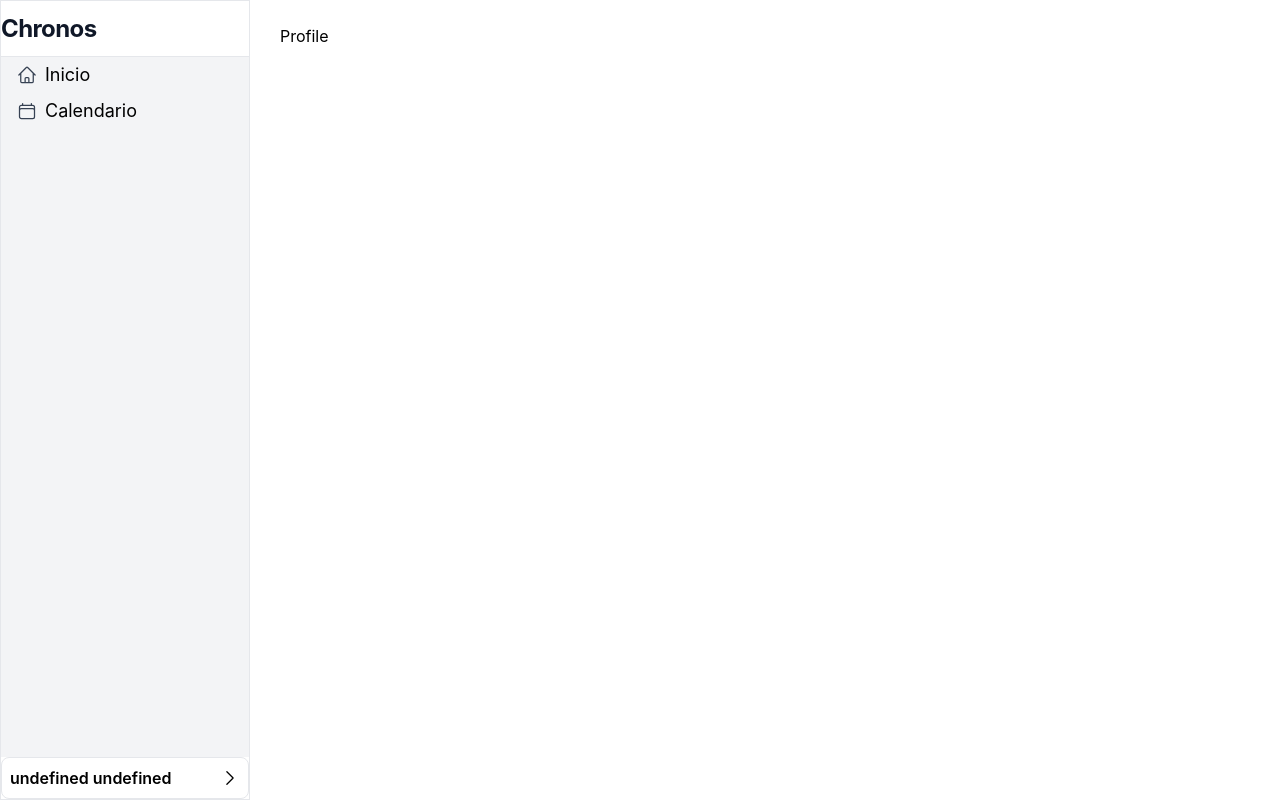
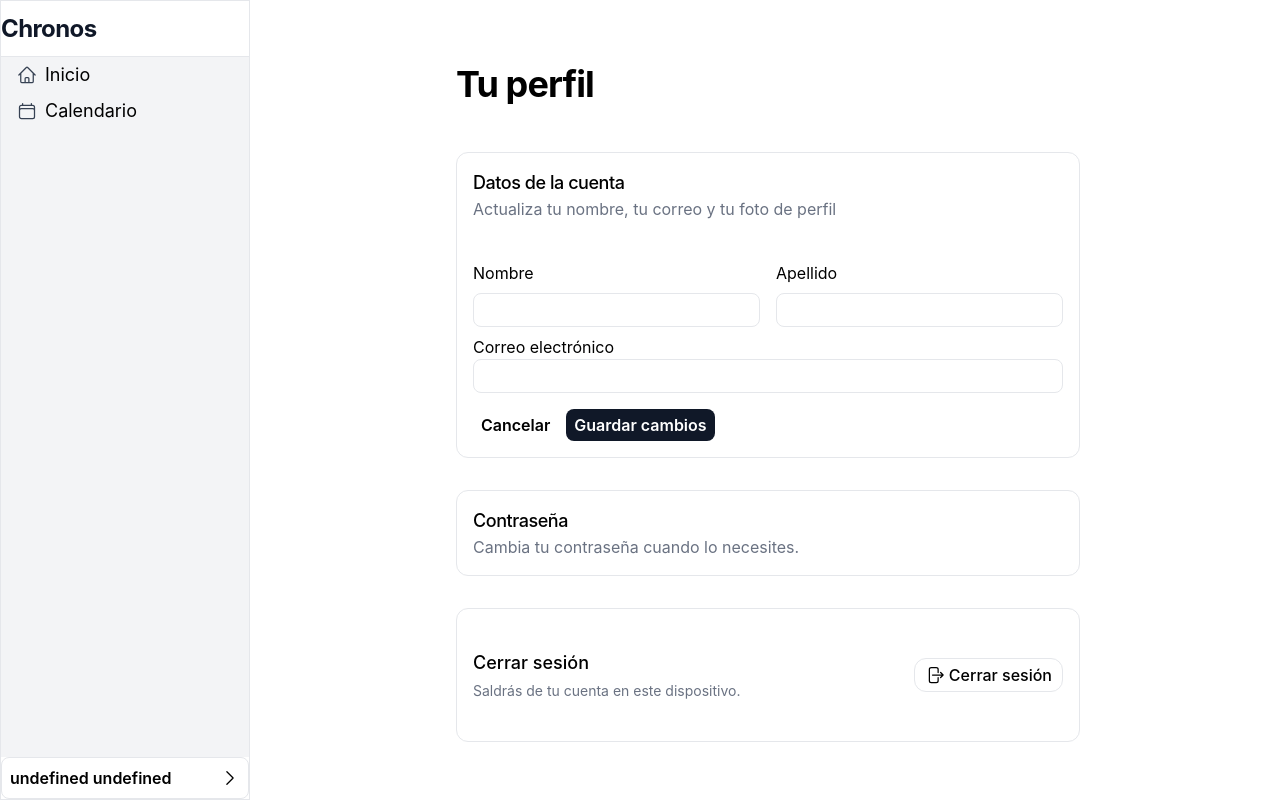
Before and after one commit to thejuancoo/chronos, a React (Vite) app: page /profile in a window 1280 px wide. Built offline with nearby package versions, Linux system fonts and the light colour scheme; no server answers.

Commit message:
style: Agrega estilos a la vista del perfil de usuario

```diff
--- a/src/features/profile/Profile.jsx
+++ b/src/features/profile/Profile.jsx
@@ -1,7 +1,80 @@
-import React from 'react'
+import { useForm } from "react-hook-form"
+import useAuth from "../../shared/hooks/useAuth"
+import { ArrowRightStartOnRectangleIcon } from "@heroicons/react/24/outline"
 
 export default function Profile() {
+  const { auth } = useAuth()
+  console.log(auth)
+
+  const {
+    register,
+    formState: {errors},
+    handleSubmit
+  } = useForm()
+
   return (
-    <div>Profile</div>
+    <div className="mx-auto flex w-full max-w-2xl flex-col gap-4 px-4 py-6 sm:px-6 lg:py-10">
+      <h1 className="text-4xl font-bold tracking-tight">Tu perfil</h1>
+
+      <div className="mt-8 border border-gray-200 p-4 rounded-xl">
+        <div>
+          <h2 className="text-lg font-medium tracking-tight">Datos de la cuenta</h2>
+          <p className="text-gray-500">Actualiza tu nombre, tu correo y tu foto de perfil</p>
+          <form className="mt-10">
+            <div className="grid gap-4 sm:grid-cols-2">
+              <div className="flex flex-col space-y-2">
+                <label className="">Nombre</label>
+                <input
+                  className="py-1 border border-gray-200 rounded-lg"
+                />
+              </div>
+              <div className="flex flex-col space-y-2">
+                <label>Apellido</label>
+                <input
+                  className="py-1 border border-gray-200 rounded-lg"
+                />
+              </div>
+            </div>
+
+            <div className="flex flex-col mt-2">
+              <label>Correo electrónico</label>
+              <input
+                className="py-1 border border-gray-200 rounded-lg"
+              />
+            </div>
+
+            <div className="pt-4 space-x-2">
+              <button
+                className="py-1 px-2 hover:bg-gray-200 rounded-lg font-semibold"
+              >Cancelar</button>
+              <button
+                className="bg-gray-900 text-white hover:bg-gray-800 font-semibold rounded-lg py-1 px-2"
+              >Guardar cambios</button>
+            </div>
+
+          </form>
+        </div>
+      </div>
+
+      <div className="mt-4 border border-gray-200 p-4 rounded-xl">
+        <h2 className="text-lg font-medium tracking-tight">Contraseña</h2>
+        <p className="text-gray-500">Cambia tu contraseña cuando lo necesites.</p>
+      </div>
+
+      <div className="mt-4 border border-gray-200 p-4 rounded-xl">
+        <div className="flex flex-col gap-4 py-6 sm:flex-row sm:items-center sm:justify-between">
+          <div className="flex flex-col gap-1">
+            <p className="text-lg font-medium">Cerrar sesión</p>
+            <p className="text-sm text-gray-500">
+              Saldrás de tu cuenta en este dispositivo.
+            </p>
+          </div>
+          <button className="flex justify-center items-center border-gray-200 border py-1 px-2.5 hover:bg-gray-200 font-medium rounded-xl">
+            <ArrowRightStartOnRectangleIcon className="mr-1 size-5"/>
+            Cerrar sesión
+          </button>
+        </div>
+      </div>
+    </div>
   )
 }
--- a/src/shared/components/layout/Sidebar.jsx
+++ b/src/shared/components/layout/Sidebar.jsx
@@ -9,7 +9,6 @@ import useAuth from "../../hooks/useAuth"
 
 export default function Sidebar() {
   const {auth} = useAuth()
-  console.log(auth)
 
   const classIcons = "size-5 mx-2 text-gray-700 dark:text-gray-200"
   const sidebarOptions = [
```
